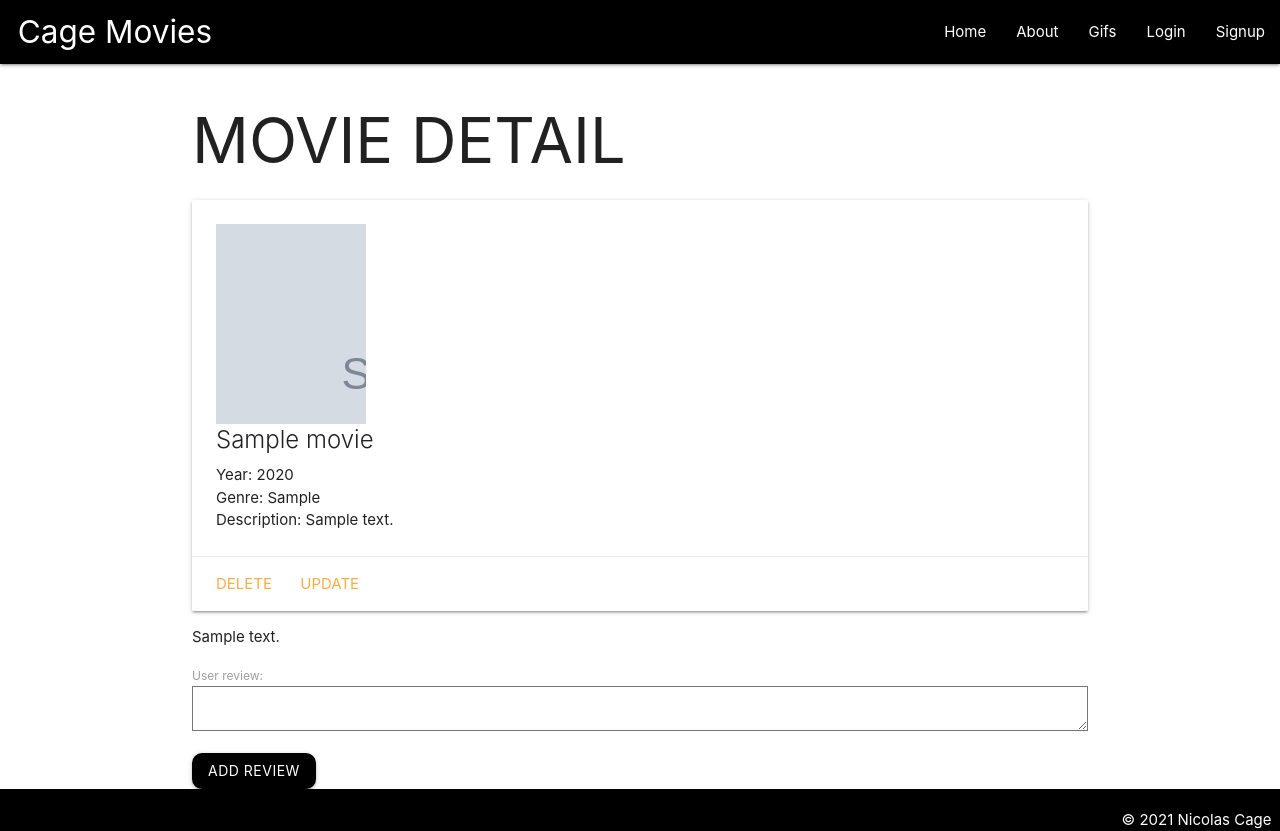
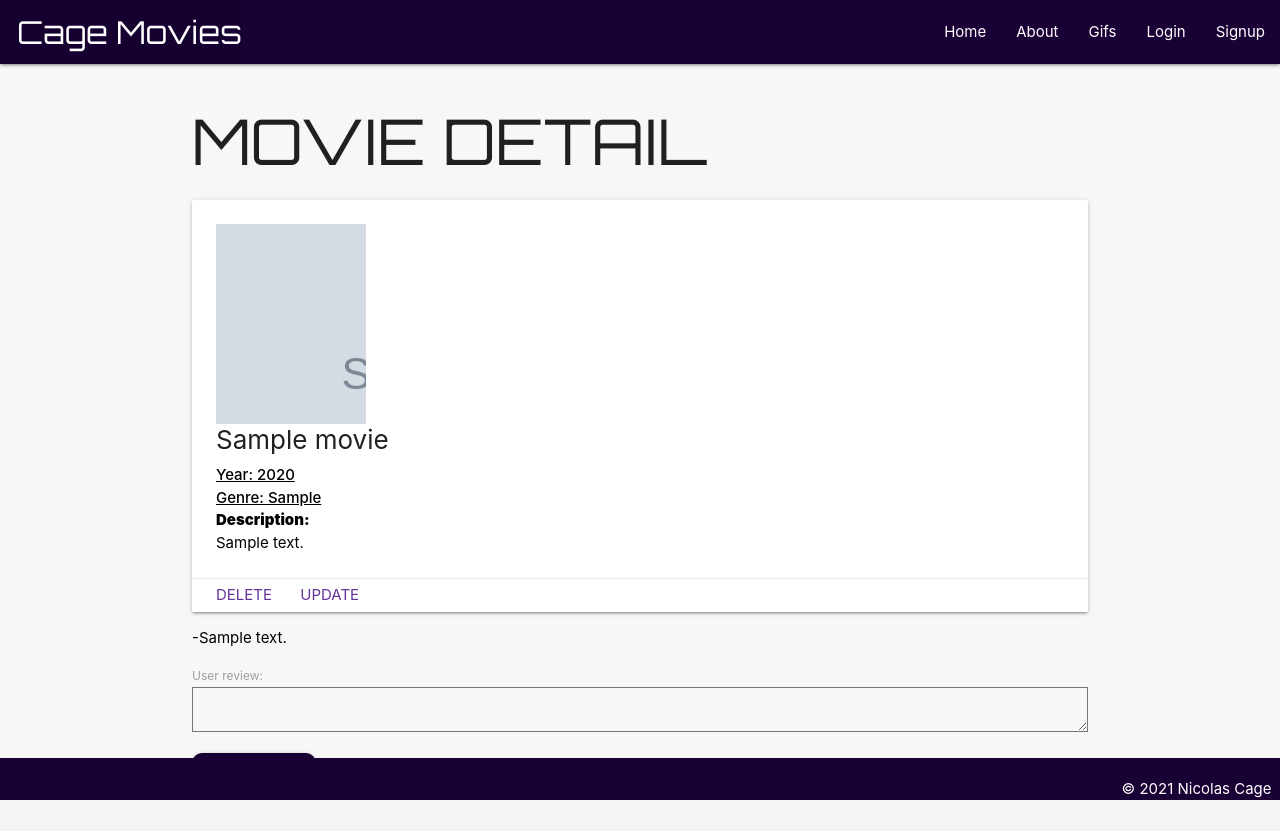
Before and after one commit to austinschroeder/cage-db, a Django app: page /movies/1/ in a window 1280 px wide. After the commit the page ends 800 px from the top, so only its background shows below. Run offline with Django 3.2, Linux system fonts and the light colour scheme; tables that the repository leaves empty hold one stand-in row (values such as "Sample post"); grey boxes marked "Sample" are stand-in pictures.

Commit message:
Reverted back to static image upload using ImageField.  Added styling.  Planning how to display/sort movie index.

```diff
--- /dev/null
+++ b/main_app/static/css/index.css
@@ -0,0 +1,3 @@
+/* body {
+    background-color: seagreen;
+} */
--- a/main_app/static/css/style.css
+++ b/main_app/static/css/style.css
@@ -1,6 +1,10 @@
 
 body {
   /* background-image: url(https://cdn6.dissolve.com/p/D2115_195_954/D2115_195_954_1200.jpg); */
+  /* background-image: url(https://www.pngitem.com/pimgs/m/625-6251290_nic-cage-face-png-nicolas-cage-high-resolution.png);
+  background-repeat: no-repeat;
+  background-position: center; */
+  background-color: #F7F7F7;
   display: flex;
   min-height: 100vh;
   flex-direction: column;
@@ -8,12 +12,26 @@ body {
 
 }
 
+
+
 main {
   flex: 1 0 auto;
 }
 
+h1 {
+  font-family: 'Orbitron', sans-serif;
+}
+
+p {
+  color: black;
+}
+
 .new-nav {
-  background-color: black;
+  background-color: rgb(25, 0, 53);
+}
+
+.left.brand-logo {
+  font-family: 'Orbitron', sans-serif;
 }
 
 .img-holder {
@@ -32,19 +50,45 @@ main {
   border-radius: 5px;
 }
 
-
-
-
-
-.gif-container {
-
+.card .card-content:hover {
+  border: 1px solid rgb(25, 0, 53);
 }
 
+.card-content.detail-card:hover {
+  border: 0px;
+  /* background-color: chartreuse; */
+}
 
+.index-text {
+  color: black;
+}
 
+.bold {
+  font-weight: 900;
+}
+
+.underline{
+  text-decoration: underline;
+  font-weight: 500;
+}
+
+.card .card-title {
+  font-size: 26px;
+  font-weight: 400;
+}
+
+/* delete update buttons */
+.card .card-action a:not(.btn):not(.btn-large):not(.btn-small):not(.btn-large):not(.btn-floating) {
+  color: rebeccapurple;
+}
+
+/* delete update container */
+.card .card-action {
+  padding: 5px 24px;
+}
 
 button.btn {
-  background-color: black;
+  background-color: rgb(25, 0, 53);
   border-radius: 10px;
 }
 
@@ -57,8 +101,16 @@ button.btn:hover {
 footer {
   padding-top: 0;
   text-align: right;
+  position: fixed;
+  left: 0;
+  bottom: 0;
+  width: 100%;
 }
 
 .new-footer {
-  background-color: black;
+  background-color: rgb(25, 0, 53);
 }
+
+.about-container {
+  display: flex;
+}
--- a/main_app/templates/base.html
+++ b/main_app/templates/base.html
@@ -6,11 +6,13 @@
   <meta charset="UTF-8">
   <meta name="viewport" content="width=device-width, initial-scale=1.0">
   <meta http-equiv="X-UA-Compatible" content="ie=edge">
-  <title>Nicolas Cage Database</title>
   <!-- Materialize CSS -->
   <link rel="stylesheet" href="https://cdnjs.cloudflare.com/ajax/libs/materialize/1.0.0/css/materialize.min.css">
   <!-- CSS FILE CSS -->
   <link rel="stylesheet" href="{% static 'css/style.css' %}">
+  <!-- FONTS -->
+  <link href="https://fonts.googleapis.com/css2?family=Orbitron&family=Saira+Condensed:wght@200&display=swap" rel="stylesheet">
+  <title>Nicolas Cage Database</title>
 </head>
 <body>
   <header class="navbar-fixed">
--- a/main_app/templates/movies/movies-detail.html
+++ b/main_app/templates/movies/movies-detail.html
@@ -4,17 +4,17 @@
 
     <h1>MOVIE DETAIL</h1>
 
-    <div class="card">
-        <div class="card-content">
+    <div class="card ">
+        <div class="card-content detail-card">
           {% if movie.image %}
             <div class="img-holder">
               <img src="{{ movie.image.url }}" alt="movie-image">
             </div>
           {% endif %}
           <span class="card-title">{{ movie.name }}</span>
-          <p>Year: {{ movie.year }}</p>
-          <p>Genre: {{ movie.genre }}</p>
-          <p>Description: {{ movie.description }}</p>
+          <p class="underline">Year: {{ movie.year }}</p>
+          <p class="underline">Genre: {{ movie.genre }}</p>
+          <p class="bold">Description:</p><p> {{ movie.description }}</p>
 
 
         </div>
@@ -27,7 +27,7 @@
     <tbody>
       {% for review in movie.userfeedback_set.all %}
         <tr>
-          <p>{{review.user_review}}</p>
+          <p>-{{review.user_review}}</p>
           {% comment %} <td><a class="btn red" href="{% url 'delete_review' movie.id review.id %}">Delete</a></td> {% endcomment %}
         </tr>
       {% endfor %}
--- a/main_app/templates/movies/movies-new.html
+++ b/main_app/templates/movies/movies-new.html
@@ -2,7 +2,7 @@
 
 {% block content %}
 
-    <h1>ADD NEW MOVIE</h1>
+    <h1>Add New Movie</h1>
         <p>{{ movie.id }}</p>
 
     <form method="POST" enctype="multipart/form-data">
--- a/main_app/views.py
+++ b/main_app/views.py
@@ -80,8 +80,8 @@ def create_movie(request):
     # Use MovieForm to get data from request
     # MovieForm will also make sure the data matches Movie Model
     form = MovieForm(request.POST, request.FILES)
-    photo_form = PhotoForm()
-    print(photo_form)
+    # photo_form = PhotoForm()
+    # print(photo_form)
     if form.is_valid():
       movie = form.save(commit=False)
       movie.user = request.user
```
Also changed, not shown: main_app/templates/about.html (+11 -4 lines), main_app/templates/home.html (+17 -1 lines), main_app/templates/movies/movies-index.html (+5 -5 lines).
